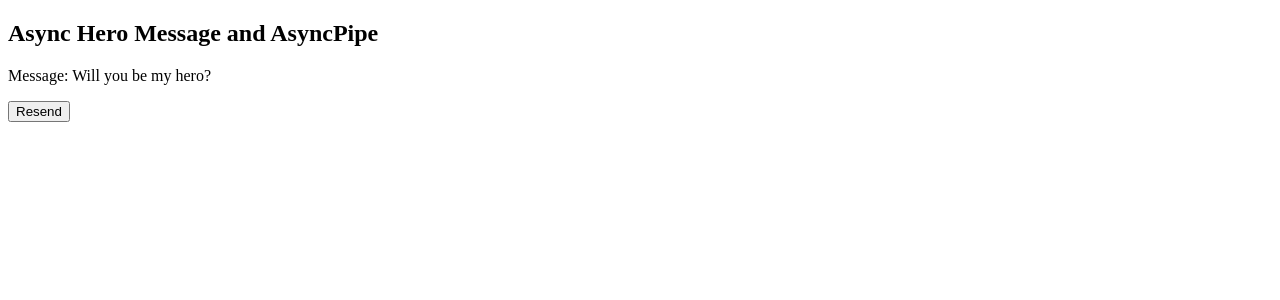
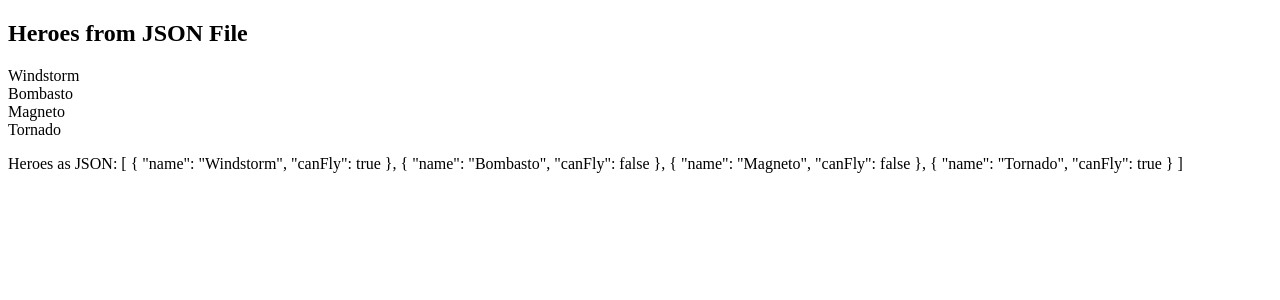
Before and after one commit to humbertojacobm/angular-9-pipes, an Angular app: page / in a window 1280 px wide. Shown: the top 300 px of the page. Built offline with nearby package versions, Linux system fonts and the light colour scheme.

Commit message:
how to use impure caching pipes

```diff
--- a/src/app/app.component.html
+++ b/src/app/app.component.html
@@ -10,4 +10,5 @@
 <!-- <app-power-boost-calculator></app-power-boost-calculator> -->
 <!-- <app-flying-heroes></app-flying-heroes> -->
 <!-- <app-flying-heroes-impure></app-flying-heroes-impure> -->
-<app-hero-async-message></app-hero-async-message>
+<!-- <app-hero-async-message></app-hero-async-message> -->
+<app-hero-list></app-hero-list>
--- /dev/null
+++ b/src/app/fetch-json.pipe.ts
@@ -0,0 +1,27 @@
+import { Pipe, PipeTransform } from '@angular/core';
+import { HttpClient} from '@angular/common/http'
+
+@Pipe({
+  name: 'fetch',
+  pure: false
+})
+export class FetchJsonPipe implements PipeTransform {
+  private cachedData: any = null;
+  private cachedUrl = '';
+
+  constructor(
+    private http: HttpClient
+  ){
+
+  }
+
+  transform(url: string): any {
+    if(url != this.cachedUrl){
+      this.cachedData = null;
+      this.cachedUrl = url;
+      this.http.get(url).subscribe(result => this.cachedData = result)
+    }
+    return this.cachedData;
+  }
+
+}
--- /dev/null
+++ b/src/app/hero-list/hero-list.component.html
@@ -0,0 +1,7 @@
+<h2>Heroes from JSON File</h2>
+<div *ngFor="let hero of ('assets/heroes.json' | fetch)">
+ {{hero.name}}
+</div>
+<p>Heroes as JSON:
+  {{'assets/heroes.json' | fetch | json}}
+</p>
--- /dev/null
+++ b/src/app/hero-list/hero-list.component.ts
@@ -0,0 +1,15 @@
+import { Component, OnInit } from '@angular/core';
+
+@Component({
+  selector: 'app-hero-list',
+  templateUrl: './hero-list.component.html',
+  styleUrls: ['./hero-list.component.css']
+})
+export class HeroListComponent implements OnInit {
+
+  constructor() { }
+
+  ngOnInit() {
+  }
+
+}
--- /dev/null
+++ b/src/assets/heroes.json
@@ -0,0 +1,6 @@
+[
+  {"name": "Windstorm", "canFly": true},
+  {"name": "Bombasto",  "canFly": false},
+  {"name": "Magneto",   "canFly": false},
+  {"name": "Tornado",   "canFly": true}
+]
```
Also changed, not shown: src/app/app.module.ts (+8 -2 lines), src/app/hero-list/hero-list.component.css (added), 2 other files (tests, documents, lock files or other folders).
